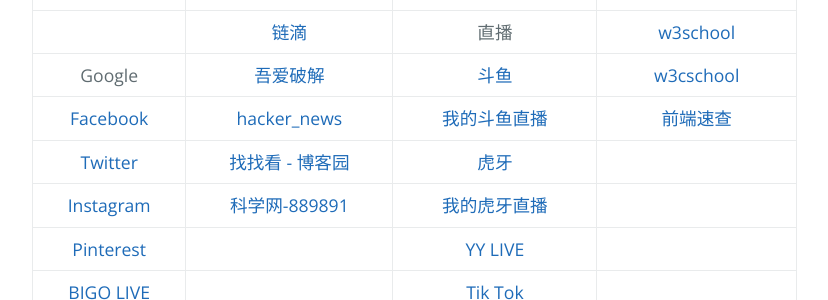
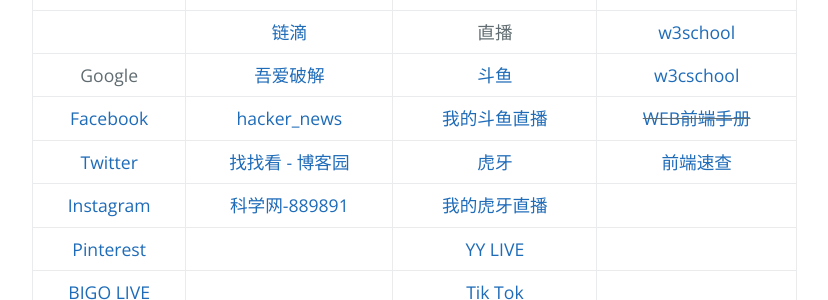
Before and after one commit to AmbroseRen/test, a Jekyll site: the page built from navigation.md, in a window 1280 px wide. Shown: the part 1176-1476 px from the top of the page, without its empty margins (192-1020 px from the left). Built offline with Jekyll 4.4.1, drawn with Linux system fonts in a browser that asks for light colours; our own code applies the rules of GitHub Pages for plain Markdown files; the repository's description, which GitHub fills in, is left out.

Commit message:
Update navigation.md

```diff
--- a/navigation.md
+++ b/navigation.md
@@ -28,8 +28,8 @@
 | []() | [V2EX](https://www.v2ex.com/?tab=tech) | [搜狐](https://tv.sohu.com/) | [菜鸟教程](https://www.runoob.com/) |
 | []() | [链滴](https://ld246.com/) | 直播 | [w3school](https://www.w3school.com.cn/) |
 | Google | [吾爱破解](https://www.52pojie.cn/) | [斗鱼](https://www.douyu.com/directory/myFollow) | [w3cschool](https://www.w3cschool.cn/) |
-| [Facebook](https://www.facebook.com/) | [hacker_news](https://news.ycombinator.com/) | [我的斗鱼直播](https://www.douyu.com/10150268) | [前端速查](http://f2er.club/) |
-| [Twitter](https://twitter.com/home) | [找找看 - 博客园](https://zzk.cnblogs.com/s/blogpost) | [虎牙](https://www.huya.com/myfollow) | []() |
+| [Facebook](https://www.facebook.com/) | [hacker_news](https://news.ycombinator.com/) | [我的斗鱼直播](https://www.douyu.com/10150268) | ~~[WEB前端手册]()~~ |
+| [Twitter](https://twitter.com/home) | [找找看 - 博客园](https://zzk.cnblogs.com/s/blogpost) | [虎牙](https://www.huya.com/myfollow) | [前端速查](http://f2er.club/) |
 | [Instagram](https://www.instagram.com/ambroserencn/) | [科学网-889891](http://blog.sciencenet.cn/home.php?mod=spacecp&ac=friend&op=find) | [我的虎牙直播](https://www.huya.com/25541428) | []() |
 | [Pinterest](https://www.pinterest.com/) | []() | [YY LIVE](https://www.yy.com/i/index/live) | []() |
 | [BIGO LIVE](https://www.bigo.tv/cn/show) | []() | [Tik Tok](https://www.tiktok.com/) | []() |
```
